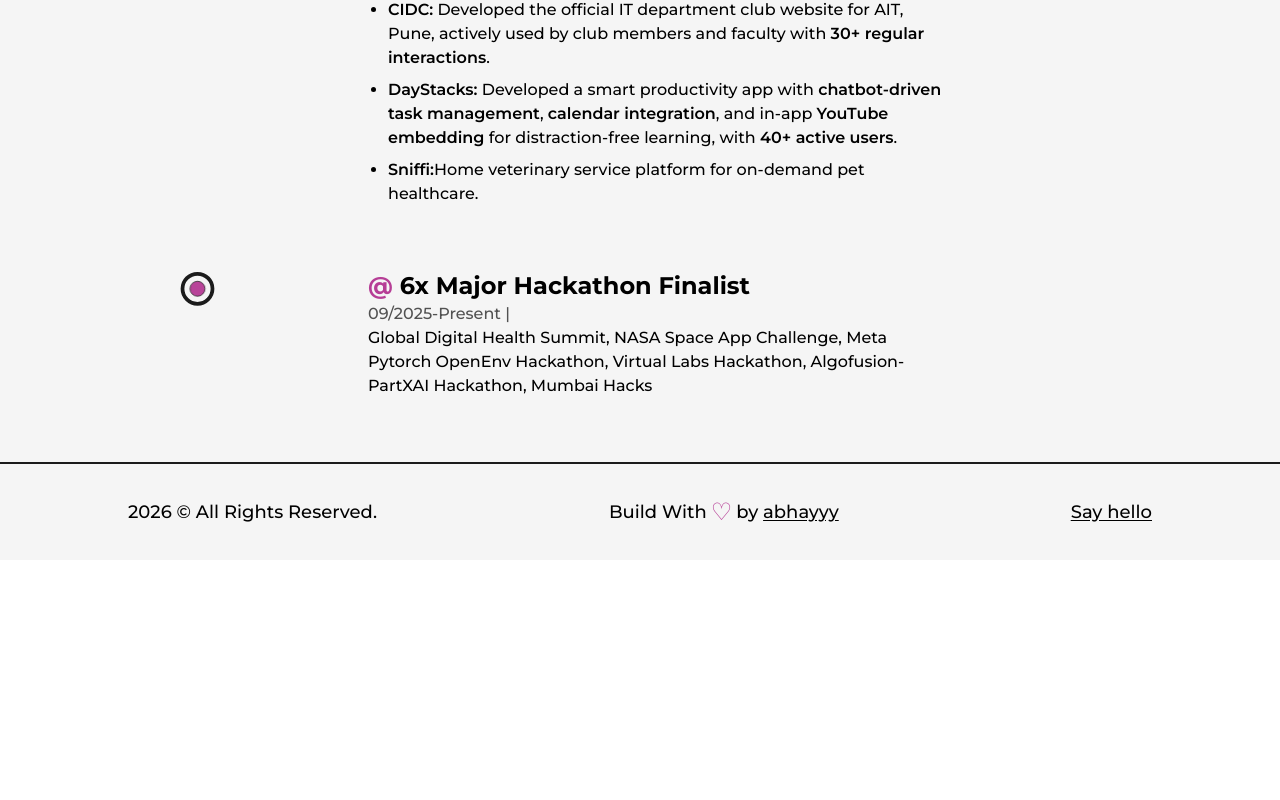
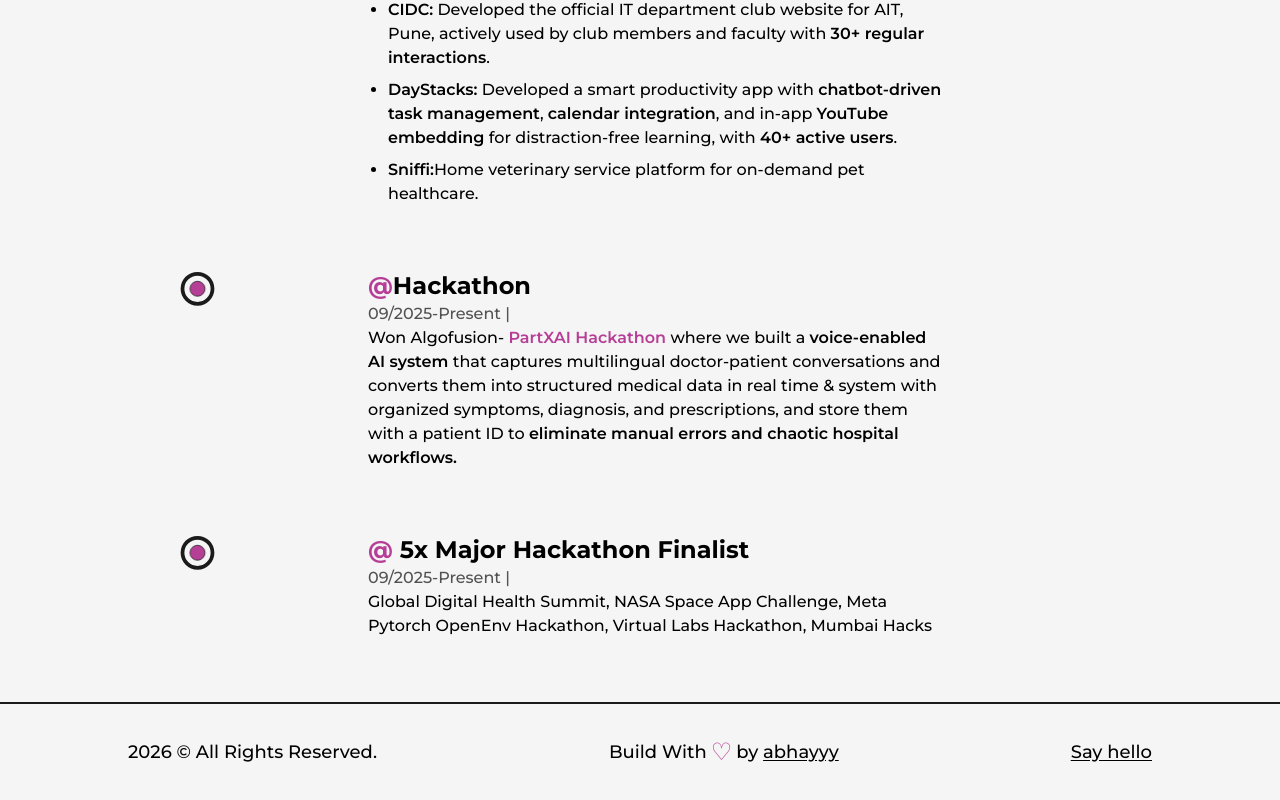
Before and after one commit to abhaysingh-22/abhayyy, a Next.js app: page /articles in a window 1280 px wide. Shown: the part 1618-2418 px from the top of the page. Before the commit the page ends 2178 px from the top, so only its background shows below. Built offline with nearby package versions, Linux system fonts and the light colour scheme.

Commit message:
key highlights updated

```diff
--- a/src/pages/articles.js
+++ b/src/pages/articles.js
@@ -220,12 +220,45 @@ const Experience = () => {
               }
             />
             <Details
-              position=" 6x Major Hackathon Finalist"
+              position="Hackathon"
               // company="Smarden"
               // CompanyLink="https://www.tensketch.com/"
               time="09/2025-Present"
               // address="Bahadurgarh,Haryana"
-              work="Global Digital Health Summit, NASA Space App Challenge, Meta Pytorch OpenEnv Hackathon, Virtual Labs Hackathon, Algofusion- PartXAI Hackathon, Mumbai Hacks"
+              work={
+                <ul>
+                  <li>
+                    Won Algofusion-
+                    <a
+                      href="https://partex.ai/en"
+                      target="_blank"
+                      className="text-primary dark:text-blue-700"
+                    >
+                      <span className="font-semibold"> PartXAI Hackathon </span>
+                    </a>
+                    where we built a{" "}
+                    <span className="font-semibold">
+                      voice-enabled AI system{" "}
+                    </span>{" "}
+                    that captures multilingual doctor-patient conversations and
+                    converts them into structured medical data in real time &
+                    system with organized symptoms, diagnosis, and
+                    prescriptions, and store them with a patient ID to{" "}
+                    <span className="font-semibold">
+                      eliminate manual errors and chaotic hospital workflows.
+                    </span>
+                  </li>
+                </ul>
+              }
+            />
+
+            <Details
+              position=" 5x Major Hackathon Finalist"
+              // company="Smarden"
+              // CompanyLink="https://www.tensketch.com/"
+              time="09/2025-Present"
+              // address="Bahadurgarh,Haryana"
+              work="Global Digital Health Summit, NASA Space App Challenge, Meta Pytorch OpenEnv Hackathon, Virtual Labs Hackathon, Mumbai Hacks"
             />
           </ul>
         </div>
```
